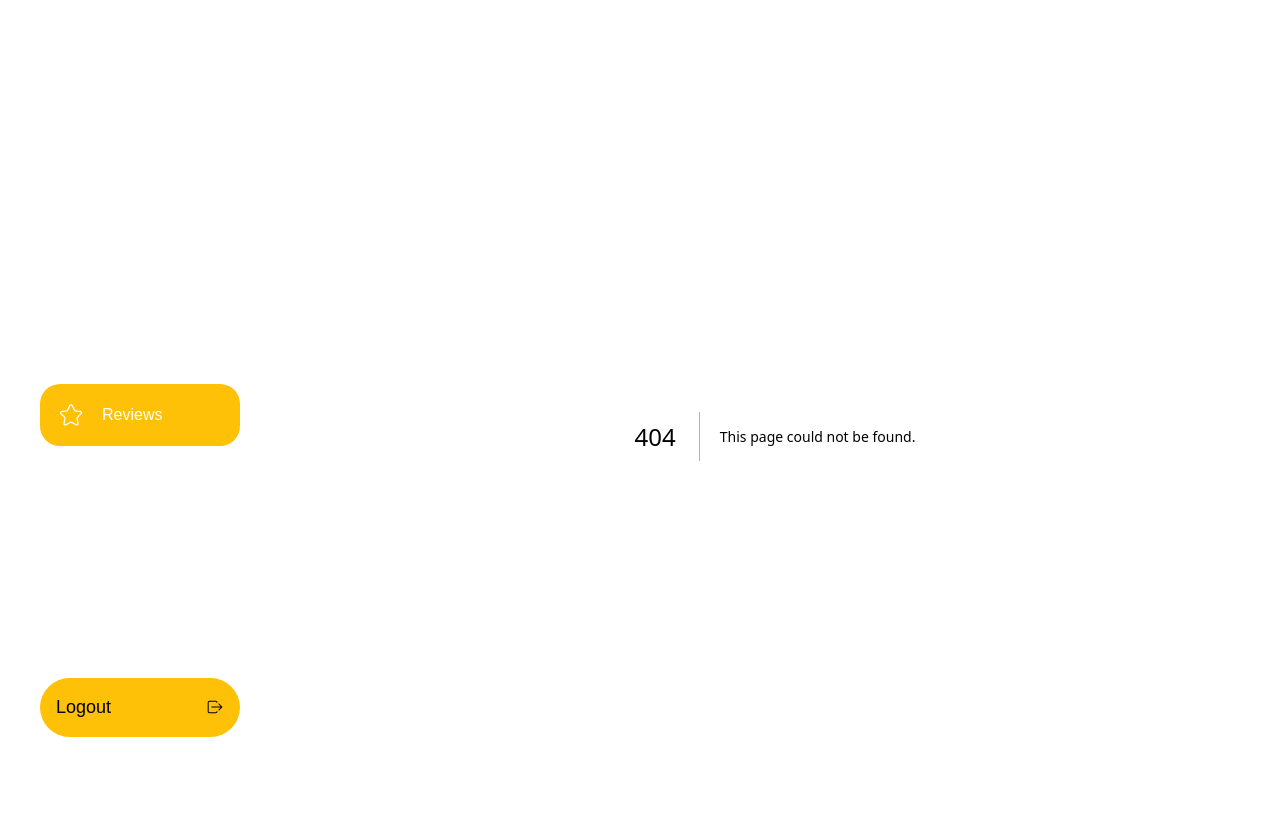
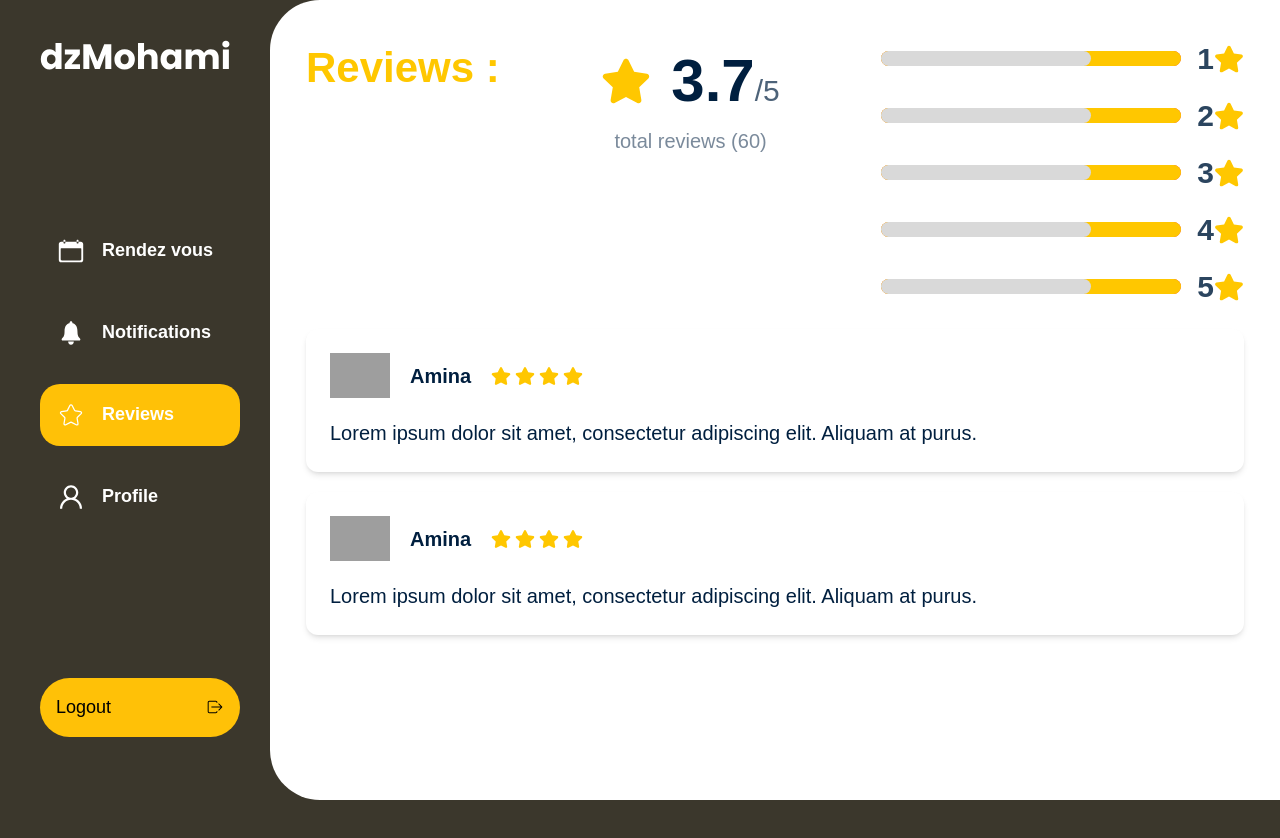
Before and after one commit to mondher0/dz-mouhami, a Next.js app: page /loyer/1/reviews in a window 1280 px wide. Before the commit this address had no page. Shown: the top 838 px of the page. After the commit the page ends 800 px from the top, so only its background shows below. Built offline with nearby package versions, Linux system fonts and the light colour scheme; grey boxes are pictures that could not be loaded.

Commit message:
adding reviews

```diff
--- /dev/null
+++ b/app/loyer/[id]/reviews/page.jsx
@@ -0,0 +1,14 @@
+import React from "react";
+import ReviewsHeader from "../../../../components/loyer/ReviewsHeader";
+import Reviews from "../../../../components/loyer/Reviews";
+
+const ReviewsPage = () => {
+  return (
+    <div>
+      <ReviewsHeader />
+      <Reviews />
+    </div>
+  );
+};
+
+export default ReviewsPage;
--- /dev/null
+++ b/components/loyer/Reviews.jsx
@@ -0,0 +1,38 @@
+import React from "react";
+import SingleReview from "./SingleReview";
+
+const Reviews = () => {
+  const dummyData = [
+    {
+      id: 1,
+      stars: 4,
+      comment:
+        "Lorem ipsum dolor sit amet, consectetur adipiscing elit. Aliquam at purus.",
+      user: {
+        id: 1,
+        name: "Amina",
+        image: "/assets/user.svg",
+      },
+    },
+    {
+      id: 1,
+      stars: 4,
+      comment:
+        "Lorem ipsum dolor sit amet, consectetur adipiscing elit. Aliquam at purus.",
+      user: {
+        id: 1,
+        name: "Amina",
+        image: "/assets/user.svg",
+      },
+    },
+  ];
+  return (
+    <div className="flex flex-col items-start gap-5 w-full mt-5">
+      {dummyData.map((data) => {
+        return <SingleReview review={data} />;
+      })}
+    </div>
+  );
+};
+
+export default Reviews;
--- /dev/null
+++ b/components/loyer/ReviewsHeader.jsx
@@ -0,0 +1,40 @@
+import React from "react";
+import { FaStar } from "react-icons/fa";
+import "./index.css";
+
+const ReviewsHeader = () => {
+  const dummyData = ["1", "2", "3", "4", "5"];
+  return (
+    <div className="flex items-start justify-between">
+      <h1 className="text-[42px] text-[#FFC700] font-bold">Reviews : </h1>
+      <div className="flex flex-col items-center justify-center">
+        <div className="flex items-center gap-5">
+          <FaStar size={50} color="#FFC700" />
+          <p className="text-[#001F3FB2] text-[30px]">
+            <span className="text-[#001F3F] text-[60px] font-bold">3.7</span>/5
+          </p>
+        </div>
+        <p className="text-[#001F3F85] text-[20px]">total reviews (60)</p>
+      </div>
+      <div className="flex flex-col gap-3">
+        {dummyData.map((data) => {
+          return (
+            <div className="flex items-center gap-4">
+              <progress
+                className="w-[300px] h-[15px] rounded-[50px] bg-red-500"
+                value="70"
+                max="100"
+              ></progress>
+              <div className="flex items-center">
+                <p className="text-[#001F3FD4] text-[30px] font-bold">{data}</p>
+                <FaStar color="#FFC700" size={30} />
+              </div>
+            </div>
+          );
+        })}
+      </div>
+    </div>
+  );
+};
+
+export default ReviewsHeader;
--- a/components/loyer/SideBar.jsx
+++ b/components/loyer/SideBar.jsx
@@ -37,7 +37,7 @@ const SideBar = () => {
           <li
             className={` ${
               path === `/loyer/${id}` && "bg-[#FFC107]"
-            }   flex items-center  gap-4  p-4 w-[200px] rounded-[20px] text-white`}
+            }   flex items-center  gap-4  p-4 w-[200px] rounded-[20px] text-white font-bold text-[18px]`}
           >
             <IoIosCalendar size={30} />
             Rendez vous
@@ -49,7 +49,7 @@ const SideBar = () => {
               <li
                 className={` ${
                   path === `/loyer/${id}/${link.link}` && "bg-[#FFC107]"
-                }   flex items-center  gap-4  p-4 w-[200px] rounded-[20px] text-white `}
+                }   flex items-center  gap-4  p-4 w-[200px] rounded-[20px] text-white font-bold text-[18px]`}
               >
                 {link.icon}
                 {link.name}
--- /dev/null
+++ b/components/loyer/SingleReview.jsx
@@ -0,0 +1,27 @@
+import Image from "next/image";
+import React from "react";
+import { FaStar } from "react-icons/fa";
+
+const SingleReview = ({ review }) => {
+  const stars = Array(review.stars).fill(0);
+  return (
+    <div className="flex items-start gap-5 flex-col rounded-xl bg-white  shadow-md p-6 w-full">
+      <div className="flex items-center gap-5">
+        <div>
+          <Image src={review.user.image} width={60} height={60} alt="user" />
+        </div>
+        <p className="text-[#001F3F] text-[20px] font-bold">
+          {review.user.name}
+        </p>
+        <div className="flex items-center gap-1">
+          {stars.map((data) => {
+            return <FaStar size={20} color="#FFC700" />;
+          })}
+        </div>
+      </div>
+      <p className="text-[#001F3F] text-[20px]">{review.comment}</p>
+    </div>
+  );
+};
+
+export default SingleReview;
--- /dev/null
+++ b/components/loyer/index.css
@@ -0,0 +1,15 @@
+progress {
+  background-color: #ffc700;
+  border-radius: 20px;
+}
+progress::-webkit-progress-bar {
+  background-color: #ffc700;
+  border-radius: 20px;
+}
+progress::-webkit-progress-value {
+  background-color: #d9d9d9;
+  border-radius: 20px;
+}
+progress::-moz-progress-bar {
+  border-radius: 20px;
+}
--- a/package.json
+++ b/package.json
@@ -17,6 +17,7 @@
     "leaflet": "^1.9.4",
     "lucide-react": "^0.303.0",
     "next": "14.0.4",
+    "rc-progress": "^3.5.1",
     "react": "^18",
     "react-calendar": "^4.8.0",
     "react-dom": "^18",
```
Also changed, not shown: 2 other files (tests, documents, lock files or other folders).
